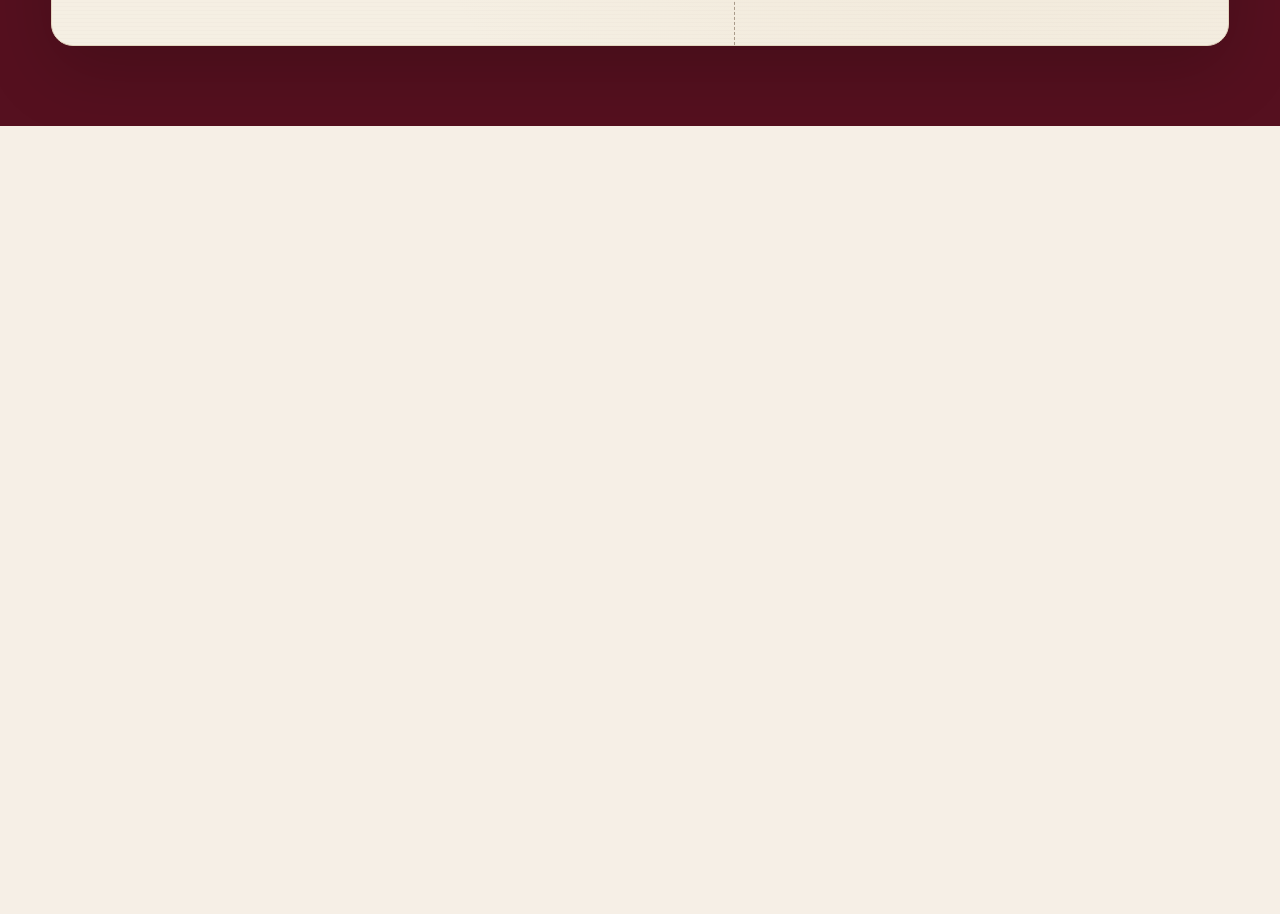
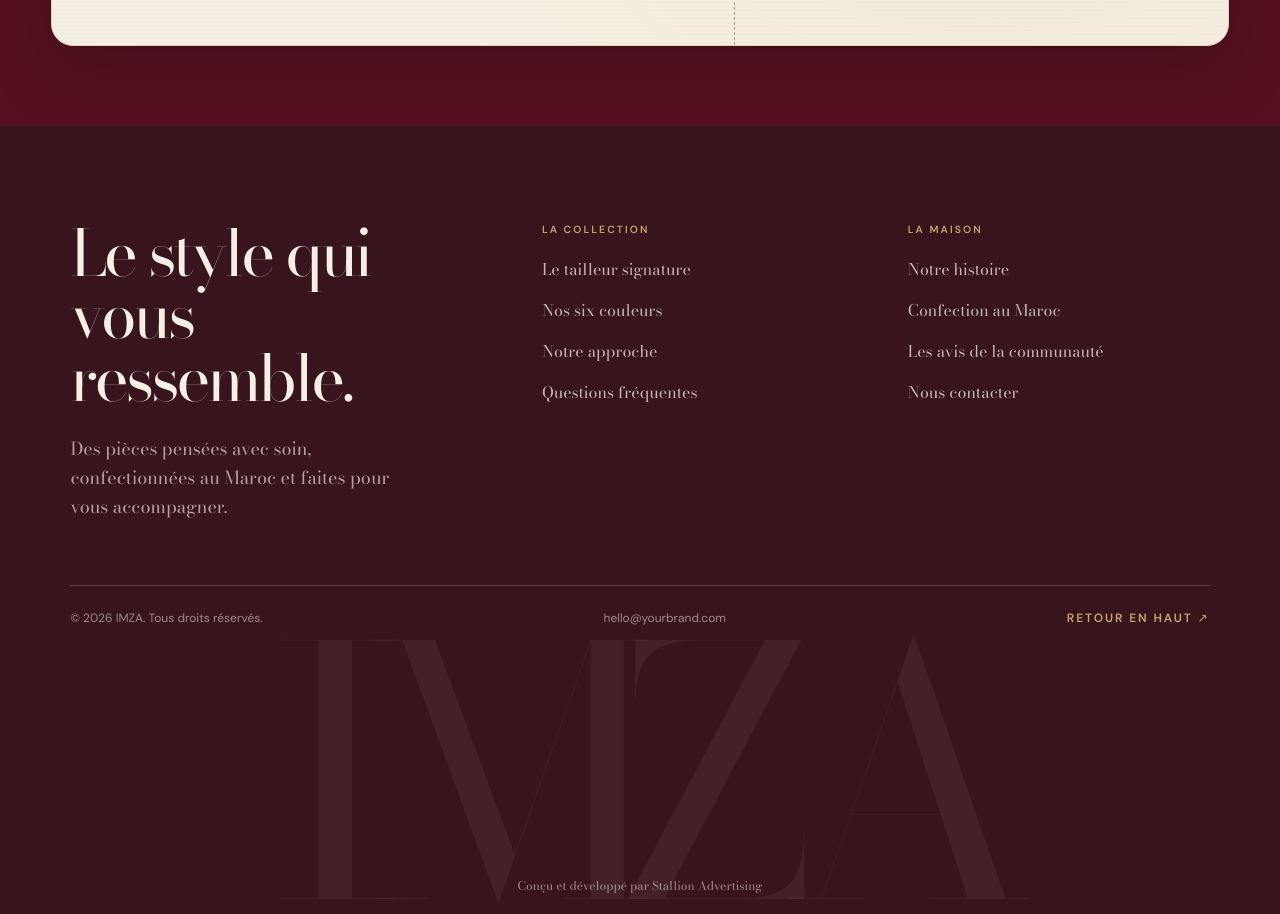
Before and after one commit to Hicham2115/Imza, a Next.js app: page / in a window 1280 px wide. Shown: the part 6420-7334 px from the top of the page. Before the commit the page ends 6546 px from the top, so only its background shows below. Built offline with nearby package versions, Linux system fonts and the light colour scheme.

Commit message:
your message

```diff
--- a/app/page.tsx
+++ b/app/page.tsx
@@ -10,6 +10,7 @@ import { ServicesSection } from "@/components/services-section";
 import { JournalSection } from "@/components/journal-section";
 import { SignatureSuitCampaign } from "@/components/signature-suit-campaign";
 import { IvorySuitCampaign } from "@/components/ivory-suit-campaign";
+import Footer from "@/components/footer";
 
 export default function Home() {
   return (
@@ -28,6 +29,7 @@ export default function Home() {
         <FAQ />
         <Contact />
       </main>
+      <Footer />
     </>
   );
 }
--- a/components/contact.tsx
+++ b/components/contact.tsx
@@ -60,8 +60,8 @@ export default function Contact() {
       >
         <div className="flex flex-col px-7 py-10 sm:px-12 sm:py-12 lg:min-h-[820px] lg:justify-between lg:px-[8%] lg:py-14">
           <div className="mx-auto w-full max-w-[900px] text-center lg:mt-10">
-            <p className="contact-script relative z-10 mx-auto max-w-[12ch] text-[clamp(3.1rem,5vw,5rem)] leading-[0.82] tracking-[-0.035em] text-[#9c7650]">
-              Un mot pour la<br />Maison
+            <p className="contact-script relative z-10 mx-auto w-full whitespace-nowrap text-[clamp(2.35rem,4vw,4.5rem)] leading-none tracking-[-0.035em] text-[#9c7650]">
+              Un mot pour la Maison
             </p>
             <h2
               className="-mt-1 max-w-[14ch] font-serif text-[clamp(2.35rem,4vw,4.3rem)] font-normal leading-[1.02] tracking-[-0.045em] text-[#38141c] sm:mx-auto"
--- /dev/null
+++ b/components/footer.tsx
@@ -0,0 +1,73 @@
+const footerGroups = [
+  {
+    title: "La collection",
+    links: [
+      { label: "Le tailleur signature", href: "#signature-suit" },
+      { label: "Nos six couleurs", href: "#signature-suit" },
+      { label: "Notre approche", href: "#our-story" },
+      { label: "Questions fréquentes", href: "#faq" },
+    ],
+  },
+  {
+    title: "La Maison",
+    links: [
+      { label: "Notre histoire", href: "#our-story" },
+      { label: "Confection au Maroc", href: "#services" },
+      { label: "Les avis de la communauté", href: "#reviews" },
+      { label: "Nous contacter", href: "#contact" },
+    ],
+  },
+];
+
+export default function Footer() {
+  return (
+    <footer className="overflow-hidden bg-[#38141c] px-6 pb-5 pt-16 text-[#f6efe6] sm:px-[5.5%] sm:pt-20 lg:pt-24">
+      <div className="mx-auto max-w-[1480px]">
+        <div className="grid gap-12 border-b border-[#f6efe6]/20 pb-12 sm:grid-cols-2 lg:grid-cols-[1.35fr_1fr_1fr] lg:gap-16 lg:pb-16">
+          <div className="max-w-[430px]">
+            <a aria-label="IMZA, retour en haut de page" className="font-serif text-[clamp(2.6rem,5vw,4.5rem)] leading-[0.98] tracking-[-0.045em]" href="#top">
+              Le style qui vous ressemble.
+            </a>
+            <p className="mb-0 mt-6 max-w-[340px] font-serif text-lg leading-relaxed text-[#f6efe6]/65">
+              Des pièces pensées avec soin, confectionnées au Maroc et faites pour vous accompagner.
+            </p>
+          </div>
+
+          {footerGroups.map((group) => (
+            <nav aria-label={group.title} key={group.title}>
+              <h2 className="m-0 text-[0.65rem] font-semibold uppercase tracking-[0.2em] text-[#c8a46d]">
+                {group.title}
+              </h2>
+              <ul className="m-0 mt-5 grid list-none gap-4 p-0">
+                {group.links.map((link) => (
+                  <li key={link.label}>
+                    <a className="font-serif text-base text-[#f6efe6]/75 transition-colors hover:text-white focus-visible:outline-2 focus-visible:outline-offset-4 focus-visible:outline-[#c8a46d]" href={link.href}>
+                      {link.label}
+                    </a>
+                  </li>
+                ))}
+              </ul>
+            </nav>
+          ))}
+        </div>
+
+        <div className="flex flex-col gap-5 py-6 text-xs text-[#f6efe6]/55 sm:flex-row sm:items-center sm:justify-between">
+          <p className="m-0">© 2026 IMZA. Tous droits réservés.</p>
+          <a className="transition-colors hover:text-[#c8a46d]" href="mailto:hello@yourbrand.com">
+            hello@yourbrand.com
+          </a>
+          <a className="font-semibold uppercase tracking-[0.16em] text-[#c8a46d] hover:text-[#f6efe6]" href="#top">
+            Retour en haut <span aria-hidden="true">↗</span>
+          </a>
+        </div>
+
+        <p aria-hidden="true" className="-mb-[0.12em] select-none whitespace-nowrap text-center font-serif text-[clamp(7rem,27vw,28rem)] font-medium leading-[0.72] tracking-[-0.09em] text-[#f6efe6]/[0.055]">
+          IMZA
+        </p>
+      </div>
+      <p className="mb-0 mt-5 text-center font-serif text-xs text-[#f6efe6]/55">
+        Conçu et développé par Stallion Advertising
+      </p>
+    </footer>
+  );
+}
```
